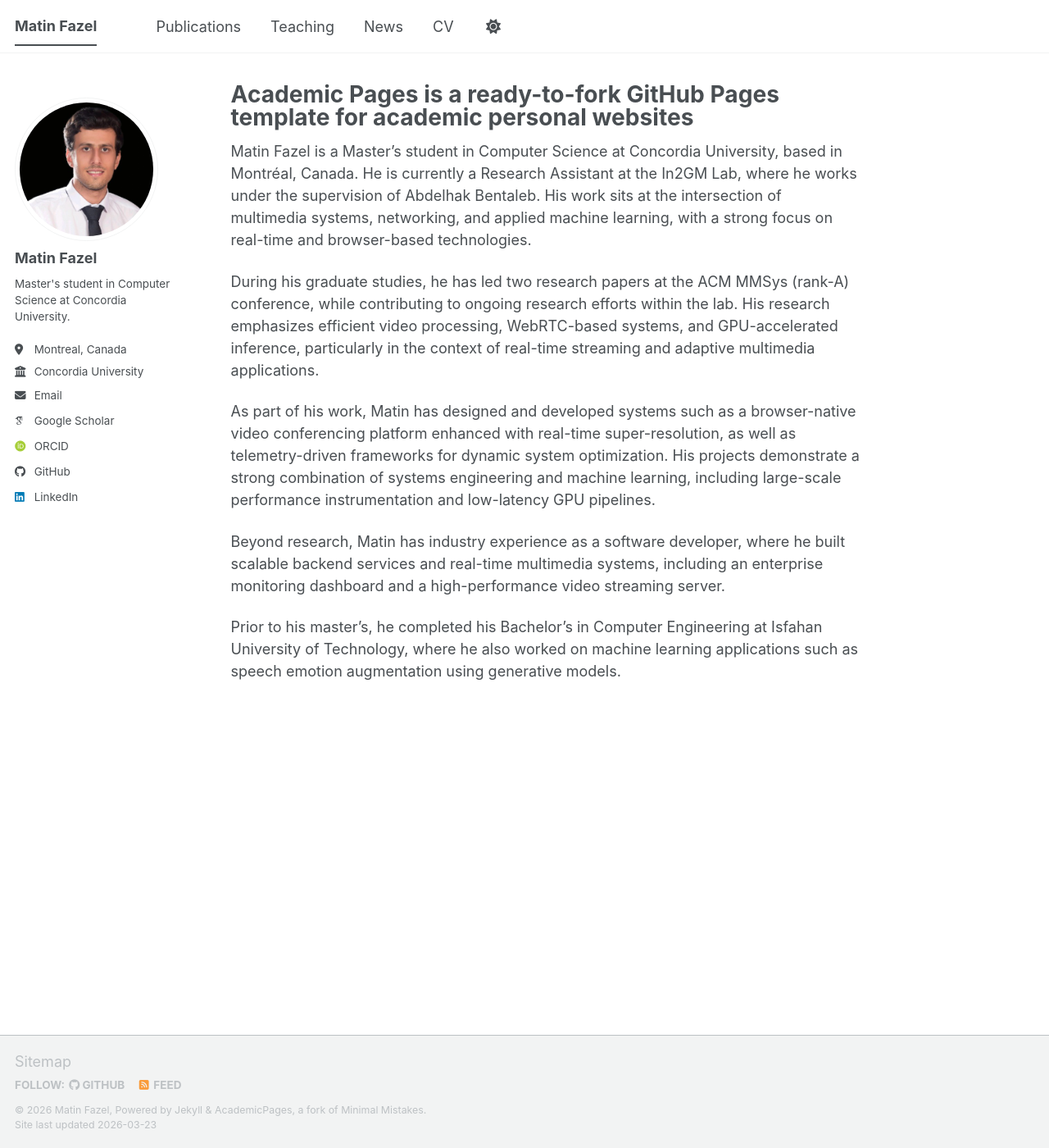
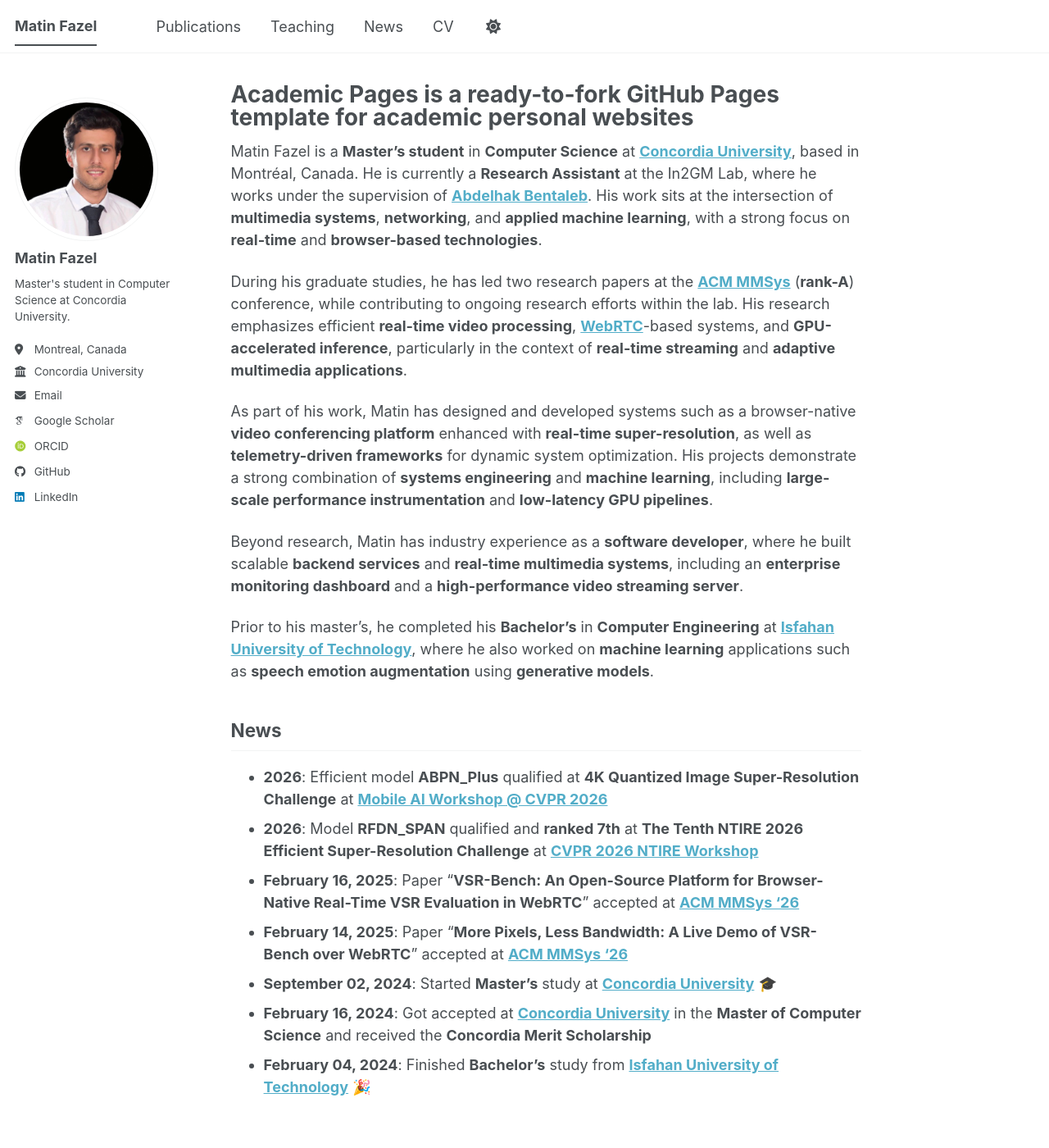
Before and after one commit to matinfazel/matinfazel.github.io, a Jekyll site: the page built from _pages/about.md, in a window 1280 px wide and 1400 px high. Shown: the whole window at 82% size. Built offline with Jekyll 4.4.1, drawn with Linux system fonts in a browser that asks for light colours; some web fonts are replaced; a script bundle is joined from its source files by our own code; library files that are not in the unit come from our copies.

Commit message:
added news

```diff
--- a/_pages/about.md
+++ b/_pages/about.md
@@ -7,12 +7,22 @@
   - /about.html
 ---
 
-Matin Fazel is a Master’s student in Computer Science at Concordia University, based in Montréal, Canada. He is currently a Research Assistant at the In2GM Lab, where he works under the supervision of Abdelhak Bentaleb. His work sits at the intersection of multimedia systems, networking, and applied machine learning, with a strong focus on real-time and browser-based technologies.
+Matin Fazel is a **Master's student** in **Computer Science** at [**Concordia University**](https://www.concordia.ca/), based in Montréal, Canada. He is currently a **Research Assistant** at the In2GM Lab, where he works under the supervision of [**Abdelhak Bentaleb**](https://www.concordia.ca/faculty/abdelhak-bentaleb.html). His work sits at the intersection of **multimedia systems**, **networking**, and **applied machine learning**, with a strong focus on **real-time** and **browser-based technologies**.
 
-During his graduate studies, he has led two research papers at the ACM MMSys (rank-A) conference, while contributing to ongoing research efforts within the lab. His research emphasizes efficient video processing, WebRTC-based systems, and GPU-accelerated inference, particularly in the context of real-time streaming and adaptive multimedia applications.
+During his graduate studies, he has led two research papers at the [**ACM MMSys**](https://2026.acmmmsys.org/) (**rank-A**) conference, while contributing to ongoing research efforts within the lab. His research emphasizes efficient **real-time video processing**, [**WebRTC**](https://webrtc.org/)-based systems, and **GPU-accelerated inference**, particularly in the context of **real-time streaming** and **adaptive multimedia applications**.
 
-As part of his work, Matin has designed and developed systems such as a browser-native video conferencing platform enhanced with real-time super-resolution, as well as telemetry-driven frameworks for dynamic system optimization. His projects demonstrate a strong combination of systems engineering and machine learning, including large-scale performance instrumentation and low-latency GPU pipelines.
+As part of his work, Matin has designed and developed systems such as a browser-native **video conferencing platform** enhanced with **real-time super-resolution**, as well as **telemetry-driven frameworks** for dynamic system optimization. His projects demonstrate a strong combination of **systems engineering** and **machine learning**, including **large-scale performance instrumentation** and **low-latency GPU pipelines**.
 
-Beyond research, Matin has industry experience as a software developer, where he built scalable backend services and real-time multimedia systems, including an enterprise monitoring dashboard and a high-performance video streaming server.
+Beyond research, Matin has industry experience as a **software developer**, where he built scalable **backend services** and **real-time multimedia systems**, including an **enterprise monitoring dashboard** and a **high-performance video streaming server**.
 
-Prior to his master’s, he completed his Bachelor’s in Computer Engineering at Isfahan University of Technology, where he also worked on machine learning applications such as speech emotion augmentation using generative models.
+Prior to his master's, he completed his **Bachelor's** in **Computer Engineering** at [**Isfahan University of Technology**](https://iut.ac.ir/en), where he also worked on **machine learning** applications such as **speech emotion augmentation** using **generative models**.
+
+## News
+
+- **2026**: Efficient model **ABPN_Plus** qualified at **4K Quantized Image Super-Resolution Challenge** at [**Mobile AI Workshop @ CVPR 2026**](https://www.mobile-ai.org/)
+- **2026**: Model **RFDN_SPAN** qualified and **ranked 7th** at **The Tenth NTIRE 2026 Efficient Super-Resolution Challenge** at [**CVPR 2026 NTIRE Workshop**](https://cvpr2026.thecvf.com/)
+- **February 16, 2025**: Paper "**VSR-Bench: An Open-Source Platform for Browser-Native Real-Time VSR Evaluation in WebRTC**" accepted at [**ACM MMSys '26**](https://2026.acmmmsys.org/)
+- **February 14, 2025**: Paper "**More Pixels, Less Bandwidth: A Live Demo of VSR-Bench over WebRTC**" accepted at [**ACM MMSys '26**](https://2026.acmmmsys.org/)
+- **September 02, 2024**: Started **Master's** study at [**Concordia University**](https://www.concordia.ca/) 🎓
+- **February 16, 2024**: Got accepted at [**Concordia University**](https://www.concordia.ca/) in the **Master of Computer Science** and received the **Concordia Merit Scholarship**
+- **February 04, 2024**: Finished **Bachelor's** study from [**Isfahan University of Technology**](https://iut.ac.ir/en) 🎉
```
